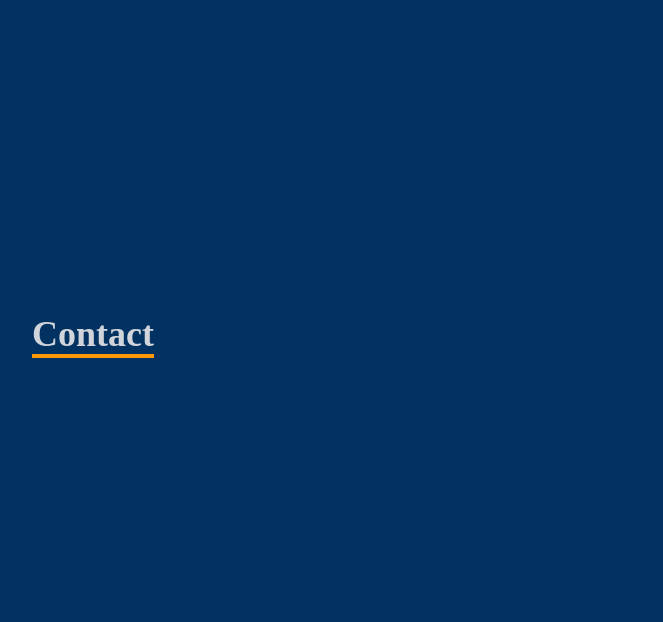
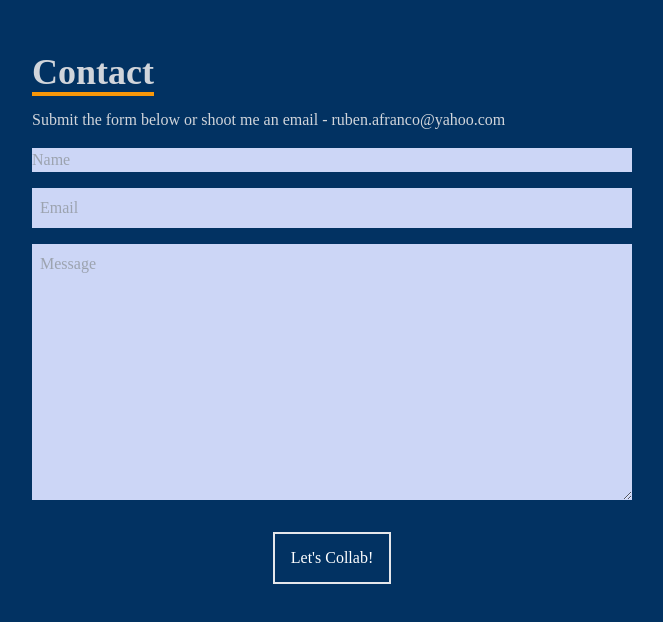
Before and after one commit to RubenFr74/franco-portfolio, a React (Create React App) app in the folder my-app/: page / in a window 1280 px wide. Shown: the part 3266-3888 px from the top of the page, without its empty margins (308-971 px from the left). Built offline with nearby package versions, Linux system fonts and the light colour scheme.

Commit message:
created a contact form and added styling to it

```diff
--- a/my-app/src/components/Contact.jsx
+++ b/my-app/src/components/Contact.jsx
@@ -3,10 +3,15 @@ import React from 'react'
 const Contact = () => {
   return (
     <div name='contact' className='w-full h-screen bg-[#023262] flex justify-center items-center p-4'>
-        <form action='' className='flex flex-col max-w-[600px] w-full'>
+        <form method='POST' action='https://getform.io/f/e6a6b338-c004-4dec-b843-9c5f891c9ce0' className='flex flex-col max-w-[600px] w-full'>
             <div>
                 <p className='text-4xl font-bold inline border-b-4 border-[#f99709] text-gray-300'>Contact</p>
+                <p className='text-gray-300 py-4'>Submit the form below or shoot me an email - ruben.afranco@yahoo.com</p>
             </div>
+            <input className='bg-[#ccd6f6]' type="text" placeholder='Name' name='name' />
+            <input className='my-4 p-2 bg-[#ccd6f6]' type="email" placeholder='Email' name='email' />
+            <textarea className='bg-[#ccd6f6] p-2' name="message" rows="10" placeholder='Message'></textarea>
+            <button className='text-white border-2 hover:bg-[#f99709] hover:border-[#f99709] px-4 py-3 my-8 mx-auto flex items-center'>Let's Collab!</button>
         </form>
     </div>
   )
```
